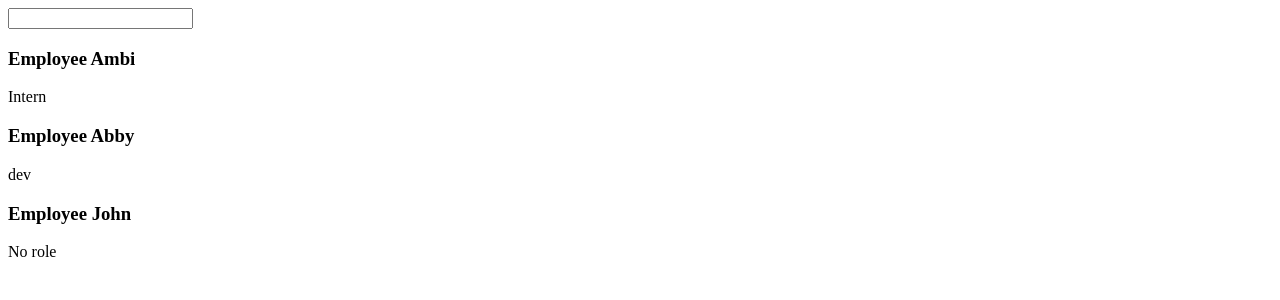
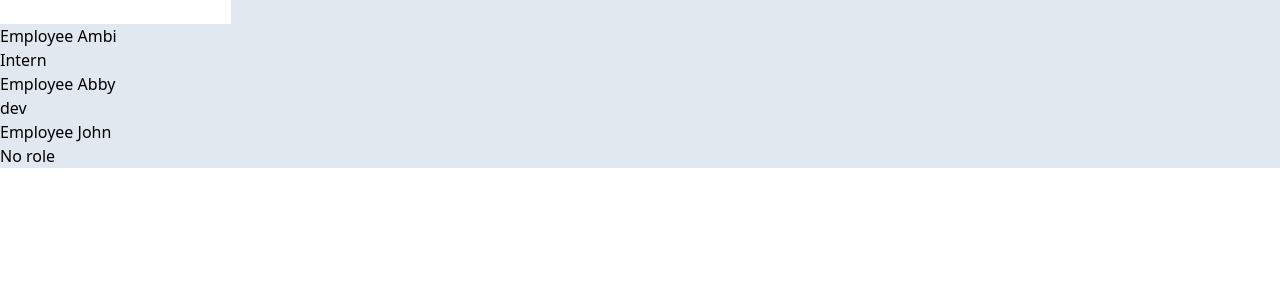
Before and after one commit to ambiknds/reactjscctutorial, a React (Create React App) app: page / in a window 1280 px wide. Shown: the top 300 px of the page. Built offline with nearby package versions, Linux system fonts and the light colour scheme.

Commit message:
installing tailwindcss

```diff
--- a/package.json
+++ b/package.json
@@ -35,5 +35,8 @@
       "last 1 firefox version",
       "last 1 safari version"
     ]
+  },
+  "devDependencies": {
+    "tailwindcss": "^3.1.8"
   }
 }
--- /dev/null
+++ b/postcss.config.js
@@ -0,0 +1,6 @@
+module.exports = {
+  plugins: {
+    tailwindcss: {},
+    autoprefixer: {},
+  },
+}
--- a/src/App.js
+++ b/src/App.js
@@ -1,4 +1,4 @@
-import './App.css';
+import './index.css';
 import Employee from './components/Employee';
 import {useState} from 'react';
 
@@ -7,7 +7,7 @@
   const showEmployees = true;
 
   return (
-    <div className="App">
+    <div className="App bg-slate-200">
     {showEmployees ? (
       <>
         <input type = "text"
--- /dev/null
+++ b/src/index.css
@@ -0,0 +1,3 @@
+@tailwind base;
+@tailwind components;
+@tailwind utilities;
--- /dev/null
+++ b/tailwind.config.js
@@ -0,0 +1,10 @@
+/** @type {import('tailwindcss').Config} */
+module.exports = {
+  content: [
+    "./src/**/*.{js,jsx,ts,tsx}",
+  ],
+  theme: {
+    extend: {},
+  },
+  plugins: [],
+}
```
Also changed, not shown: src/App.css (deleted), 1 other file (tests, documents, lock files or other folders).
